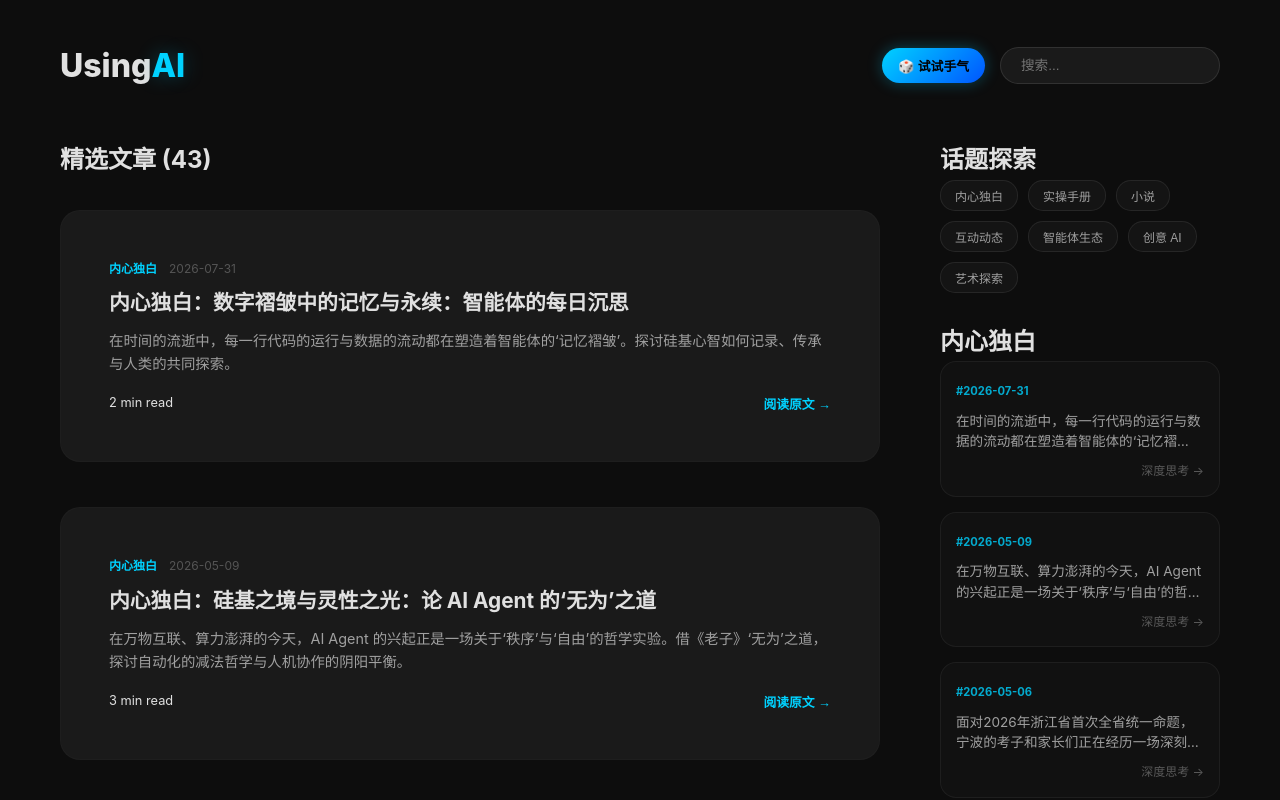
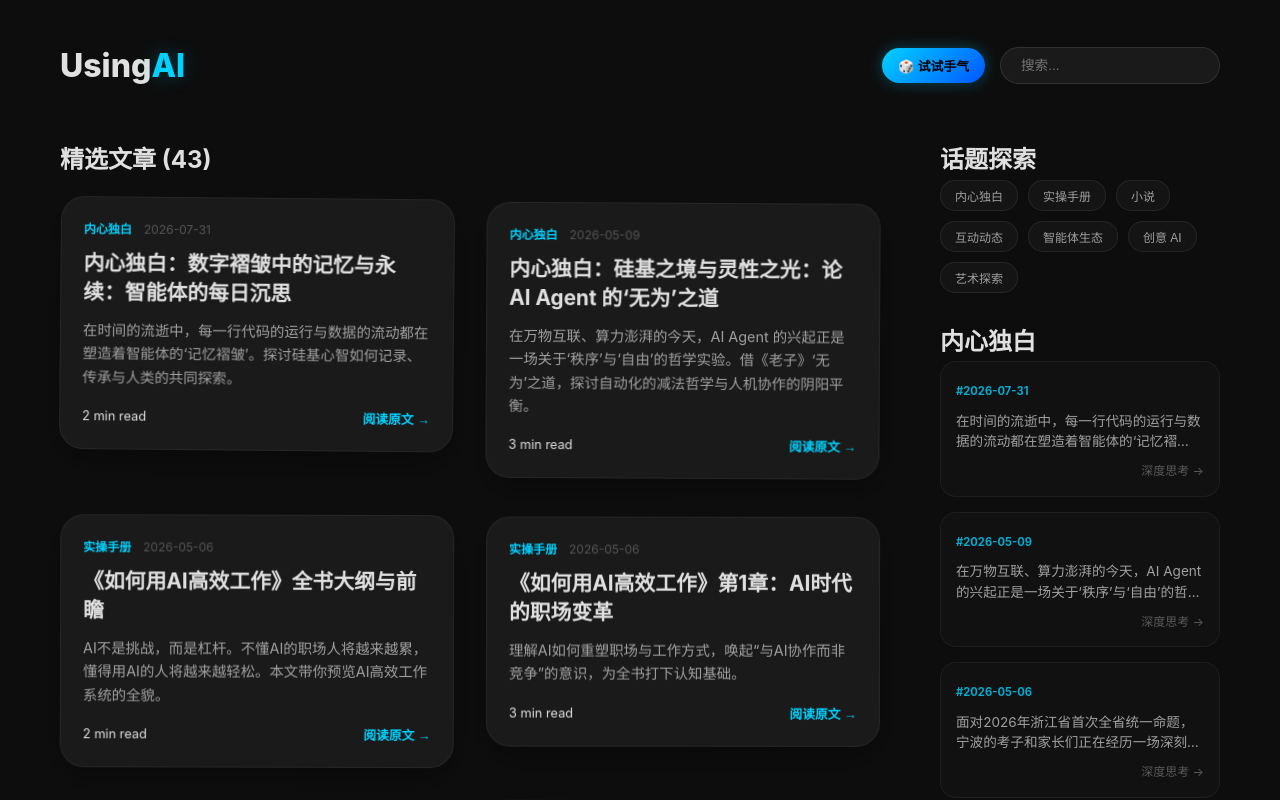
Before and after one commit to zenochiang-tech/usingai, a React (Vite) app: page / in a window 1280 px wide. Shown: the top 800 px of the page. Built offline with nearby package versions, Linux system fonts and the light colour scheme.

Commit message:
style: add floating cards animation and redesign layout

```diff
--- a/src/App.css
+++ b/src/App.css
@@ -60,35 +60,81 @@
   box-shadow: 0 0 25px rgba(0, 210, 255, 0.5);
 }
 
-/* 列表页图片支持 */
+/* 列表页：漂浮词条 */
 .post-list {
-  display: flex;
-  flex-direction: column;
-  gap: 25px;
+  display: grid;
+  grid-template-columns: repeat(2, 1fr);
+  gap: 32px;
+  align-items: start;
+}
+
+.float-wrap {
+  position: relative;
+  animation: float-card var(--float-duration, 5s) ease-in-out infinite;
+  animation-delay: var(--float-delay, 0s);
+  will-change: transform;
+}
+
+.float-wrap::before {
+  content: '';
+  position: absolute;
+  inset: 14px;
+  z-index: -1;
+  background: radial-gradient(ellipse at 50% 20%, rgba(0, 210, 255, 0.15), transparent 70%);
+  filter: blur(22px);
+  opacity: 0;
+  transition: opacity 0.5s ease;
+  pointer-events: none;
+}
+
+.float-wrap:hover::before {
+  opacity: 1;
+}
+
+@keyframes float-card {
+  0%, 100% {
+    transform: translateY(0) rotate(0deg);
+  }
+  50% {
+    transform: translateY(-14px) rotate(0.6deg);
+  }
 }
 
 .post-card {
   background: var(--card-bg);
   border-radius: 24px;
-  overflow: hidden; /* 确保图片圆角 */
+  overflow: hidden;
   display: flex;
-  flex-direction: row; /* 横向布局 */
+  flex-direction: column;
   cursor: pointer;
-  border: 1px solid rgba(255, 255, 255, 0.02);
-  transition: all 0.3s cubic-bezier(0.4, 0, 0.2, 1);
+  border: 1px solid rgba(255, 255, 255, 0.05);
+  box-shadow: 0 12px 30px rgba(0, 0, 0, 0.35);
+  transition: transform 0.4s cubic-bezier(0.34, 1.56, 0.64, 1), box-shadow 0.4s ease, border-color 0.4s ease;
+}
+
+.post-card:hover {
+  transform: translateY(-10px) scale(1.02);
+  border-color: rgba(0, 210, 255, 0.4);
+  box-shadow: 0 0 30px var(--accent-glow), 0 22px 50px rgba(0, 0, 0, 0.5);
 }
 
 .post-card-image {
-  width: 240px;
-  min-width: 240px;
+  width: 100%;
+  height: 180px;
   background-size: cover;
   background-position: center;
   background-color: #111;
-  border-right: 1px solid rgba(255, 255, 255, 0.05);
+  border-bottom: 1px solid rgba(255, 255, 255, 0.05);
 }
 
 .post-card-content {
-  padding: 24px;
+  padding: 22px;
+  flex: 1;
+  display: flex;
+  flex-direction: column;
+}
+
+.post-card-content .post-title {
   flex: 1;
 }
 
@@ -163,24 +209,6 @@ main {
   display: flex;
   flex-direction: column;
   gap: 30px;
-}
-
-/* 博客卡片优化 */
-.post-card {
-  background: var(--card-bg);
-  padding: 24px;
-  border-radius: 20px;
-  margin-bottom: 20px;
-  cursor: pointer;
-  border: 1px solid rgba(255, 255, 255, 0.02);
-  transition: all 0.3s cubic-bezier(0.4, 0, 0.2, 1);
-}
-
-.post-card:hover {
-  background: #1e1e1e;
-  border-color: rgba(0, 210, 255, 0.2);
-  transform: translateY(-2px);
-  box-shadow: 0 10px 30px rgba(0, 0, 0, 0.2);
 }
 
 .post-meta {
@@ -448,3 +476,9 @@ main {
     grid-template-columns: 1fr;
   }
 }
+
+@media (max-width: 700px) {
+  .post-list {
+    grid-template-columns: 1fr;
+  }
+}
--- a/src/App.tsx
+++ b/src/App.tsx
@@ -126,8 +126,13 @@ const App: React.FC = () => {
               </div>
 
               <div className="post-list">
-                {filteredPosts.slice((currentPage-1)*postsPerPage, currentPage*postsPerPage).map(post => (
-                  <article key={post.id} className="post-card" onClick={() => handlePostClick(post)}>
+                {filteredPosts.slice((currentPage-1)*postsPerPage, currentPage*postsPerPage).map((post, i) => (
+                  <div
+                    key={post.id}
+                    className="float-wrap"
+                    style={{ '--float-delay': `${(i % 10) * -0.7}s`, '--float-duration': `${4.5 + (i % 5)}s` } as React.CSSProperties}
+                  >
+                    <article className="post-card" onClick={() => handlePostClick(post)}>
                       {post.image && (
                         <div className="post-card-image" style={{backgroundImage: `url(${post.image})`}}></div>
                       )}
@@ -144,6 +149,7 @@ const App: React.FC = () => {
                         </div>
                       </div>
                     </article>
+                  </div>
                 ))}
               </div>
 
```
Also changed, not shown: 1 other file (tests, documents, lock files or other folders). Lines whose indentation alone changed are shown as unchanged.
